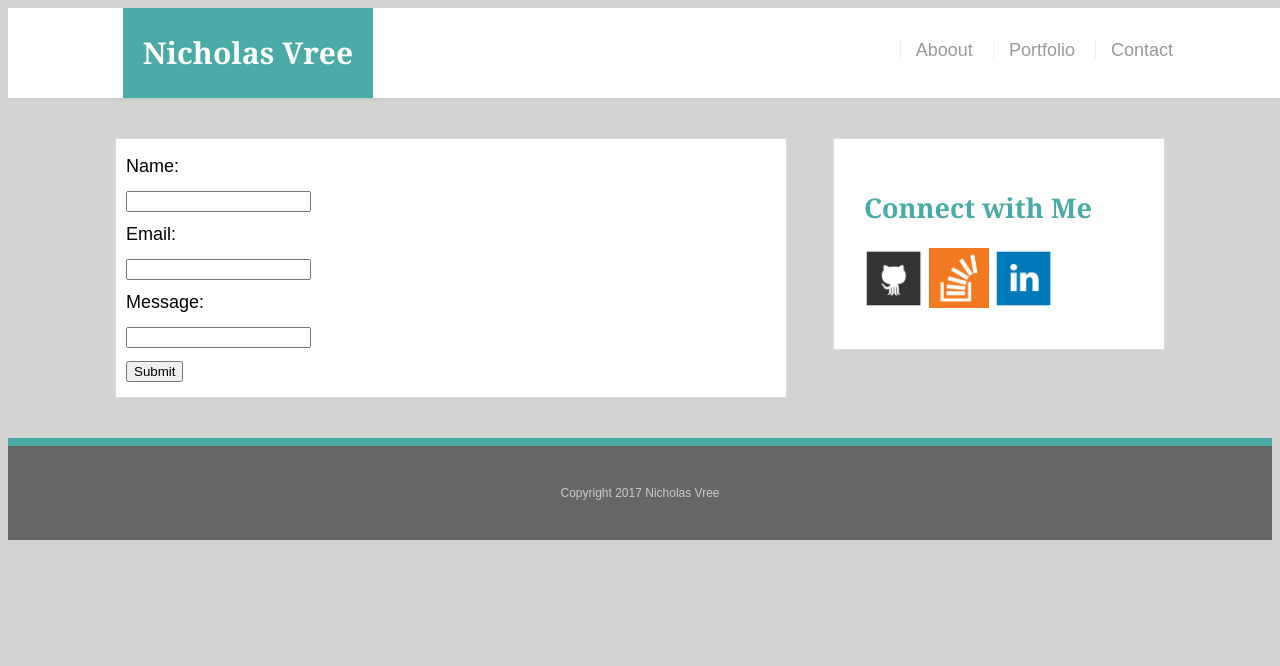
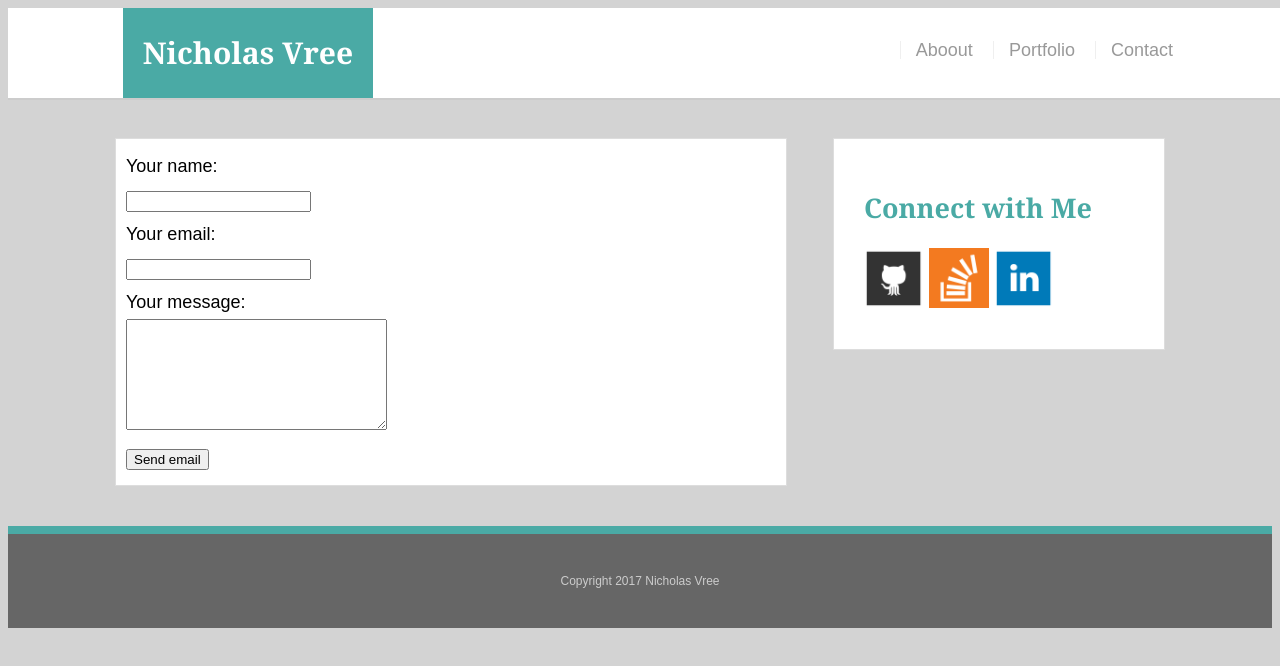
Before and after one commit to nicholasvree/Basic-Portfolio, a plain HTML site: page contact.html in a window 1280 px wide. Drawn offline with Linux system fonts and the light colour scheme.

Commit message:
final changes before commit

```diff
--- a/assets/css/style.css
+++ b/assets/css/style.css
@@ -47,6 +47,13 @@ h3 {
   background: #4aaaa5;
 }
 
+#fullname{
+  size="30";
+}
+
+#email{
+  size="30" ;
+}
 
 
 nav {
@@ -136,7 +143,3 @@ footer {
   border-bottom: 0;
   z-index: 99
 }
-
-textarea {
-  height: 200px;
-}
--- a/contact.html
+++ b/contact.html
@@ -22,22 +22,21 @@
 
 	<div id="main-container" class="container">
 		<section class="main-section">
-		<form>
-  			Name:<br>
-  			<input type="text" name="Name"><br>
-  			Email:<br>
-  			<input type="Email" name="Email"><br>
-  			Message:<br>
-  			<input type="text" name="Message">
-			<br>
-  			<input type="submit">
-		</form>
-
-
-
-
-
-
+			<form id="contact_form" action="#" method="POST" enctype="multipart/form-data">
+			<div class="row">
+				<label for="fullname">Your name:</label><br />
+				<input id="fullname" class="input" name="fullname" type="text"/><br />
+			</div>
+			<div class="row">
+				<label for="email">Your email:</label><br />
+				<input id="email" class="input" name="email" type="text"/><br />
+			</div>
+			<div class="row">
+				<label for="message">Your message:</label><br />
+				<textarea id="message" class="input" name="message" rows="7" cols="30"></textarea><br />
+			</div>
+				<input id="submit_button" type="submit" value="Send email" />
+			</form>
 		</section>
 
 		<section class="connectwithme-section">
```
Also changed, not shown: index.html (+1 -1 lines).
